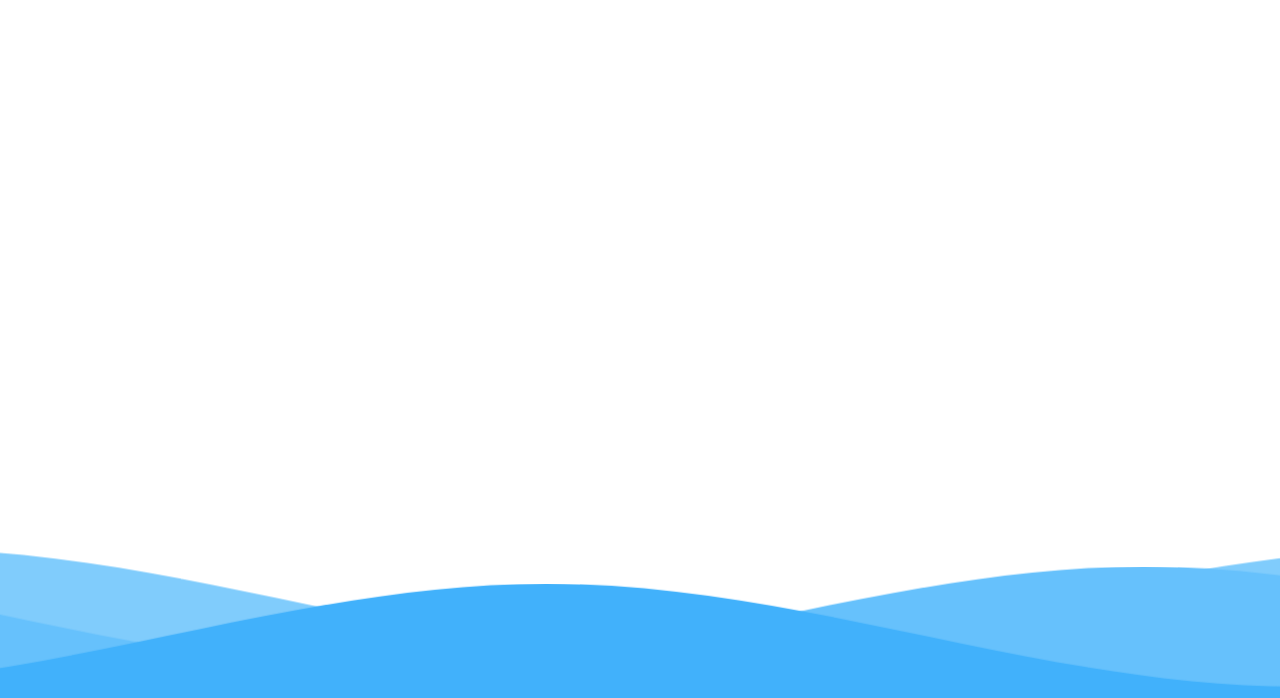
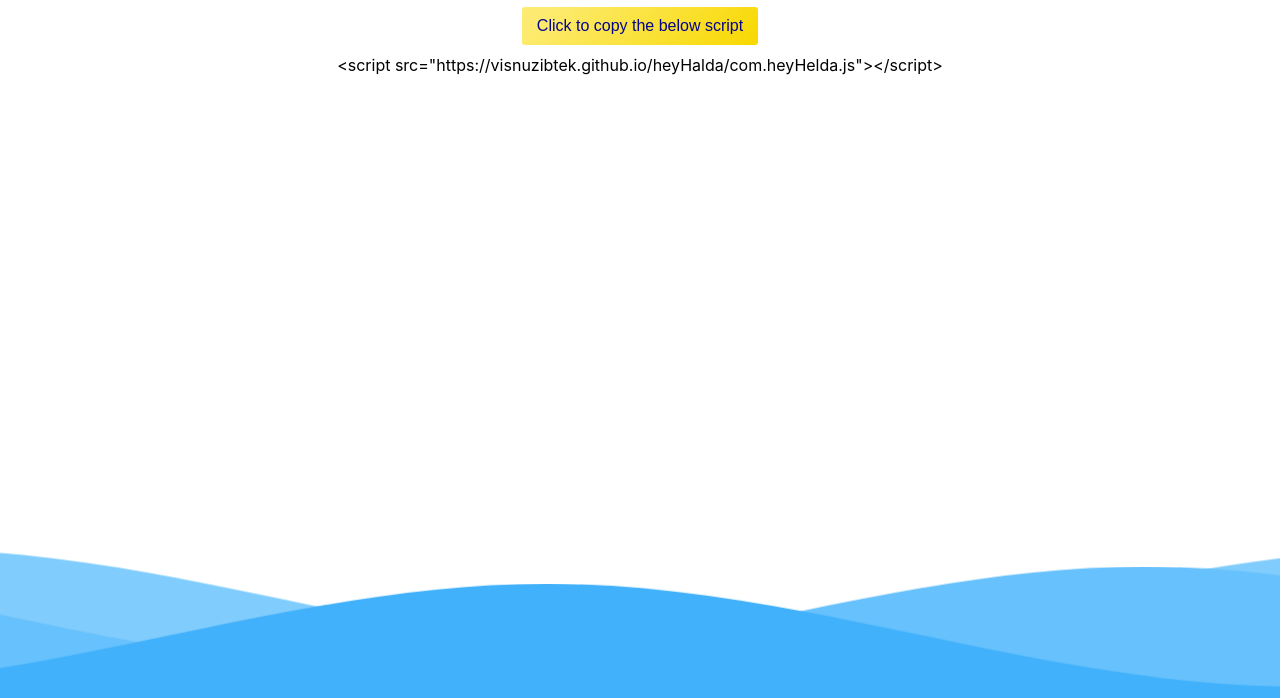
Before and after one commit to visnuZibtek/heyHalda, a plain HTML site: page index.html in a window 1280 px wide. Shown: the part 102-800 px from the top of the page. Drawn offline with Linux system fonts and the light colour scheme.

Commit message:
index page updated

```diff
--- a/dashboard.html
+++ b/index.html
@@ -18,6 +18,8 @@
     <div>
       Work on custom script test
     </div>
+    <button id="clipBtn" class="clipboard">Click to copy the below script</button>
+    <p id="urli">&#60;script src="https://visnuzibtek.github.io/heyHalda/com.heyHelda.js"&#62;&#60;&#47;script&#62;</p>
   </div>
   <div class="waves">
     <svg class="editorial" xmlns="http://www.w3.org/2000/svg" xmlns:xlink="http://www.w3.org/1999/xlink"
@@ -38,6 +40,20 @@
     </svg>
   </div>
   <!-- <script src="com.heyHelda.js"></script> -->
+
+  <script>
+
+    document.getElementById("clipBtn").addEventListener("click", function () {
+      const text = '\<script src=\"https://visnuzibtek.github.io/heyHalda/com.heyHelda.js\"\>\<\/script\>';
+      navigator.clipboard.writeText(text).then(function () {
+        document.getElementById('urli').innerText = 'Script copied';
+      }, function (err) {
+        document.getElementById('urli').innerText = 'Couldn\'t copy script';
+        console.error('Async: Could not copy text: ', err);
+      });
+    });
+
+  </script>
 </body>
 
 </html>
--- a/public/css/dashboard.css
+++ b/public/css/dashboard.css
@@ -10,6 +10,28 @@
 
 .content>h1 {
   padding: 15px;
+}
+
+.content * {
+  margin-bottom: 10px;
+}
+
+.clipboard {
+  border: 0;
+  padding: 10px 15px;
+  border-radius: 3px;
+  background-image: linear-gradient( 135deg, #FDEB71 10%, #F8D800 100%);
+  cursor: pointer;
+  color: #04048c;
+  font-family: 'Karla', sans-serif;
+  font-size: 16px;
+  position: relative;
+  top: 0;
+  transition: all .2s ease;
+}
+
+.clipboard:hover {
+  top: 2px;
 }
 
 .waves {
```
